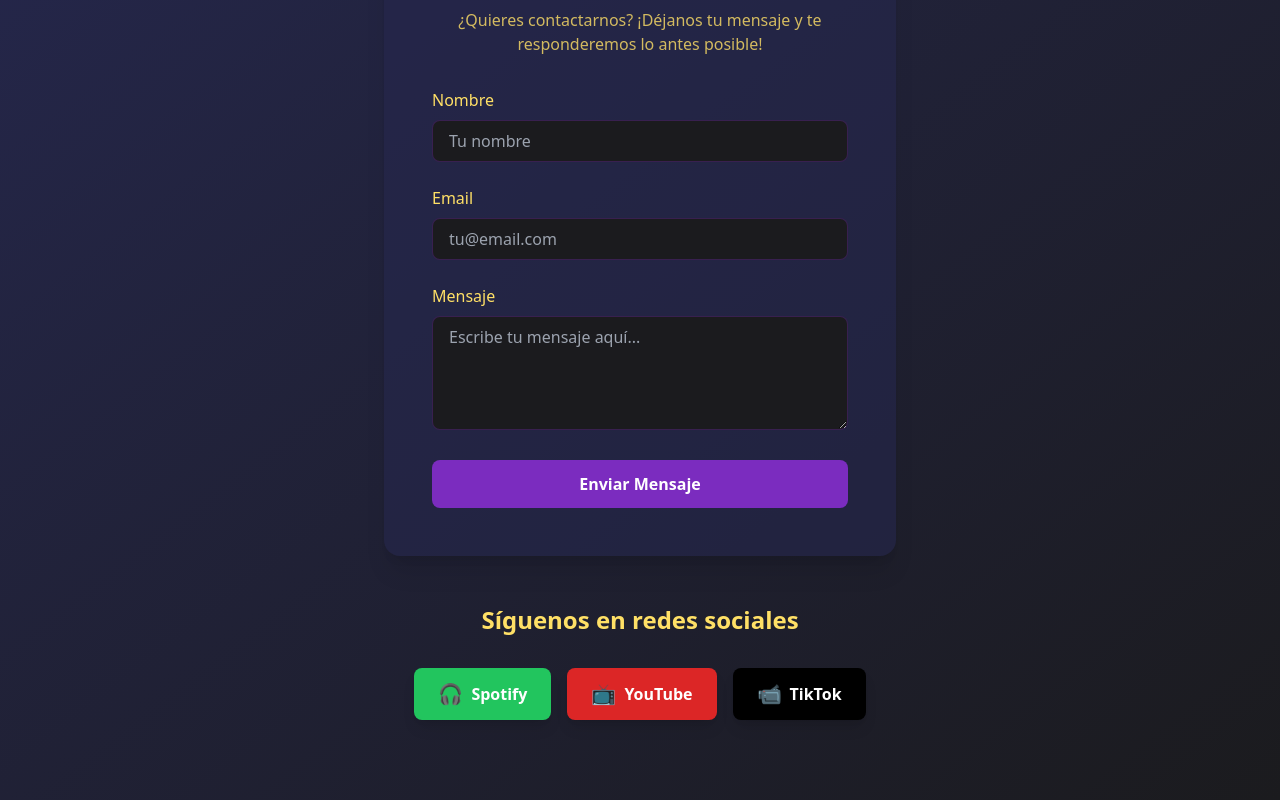
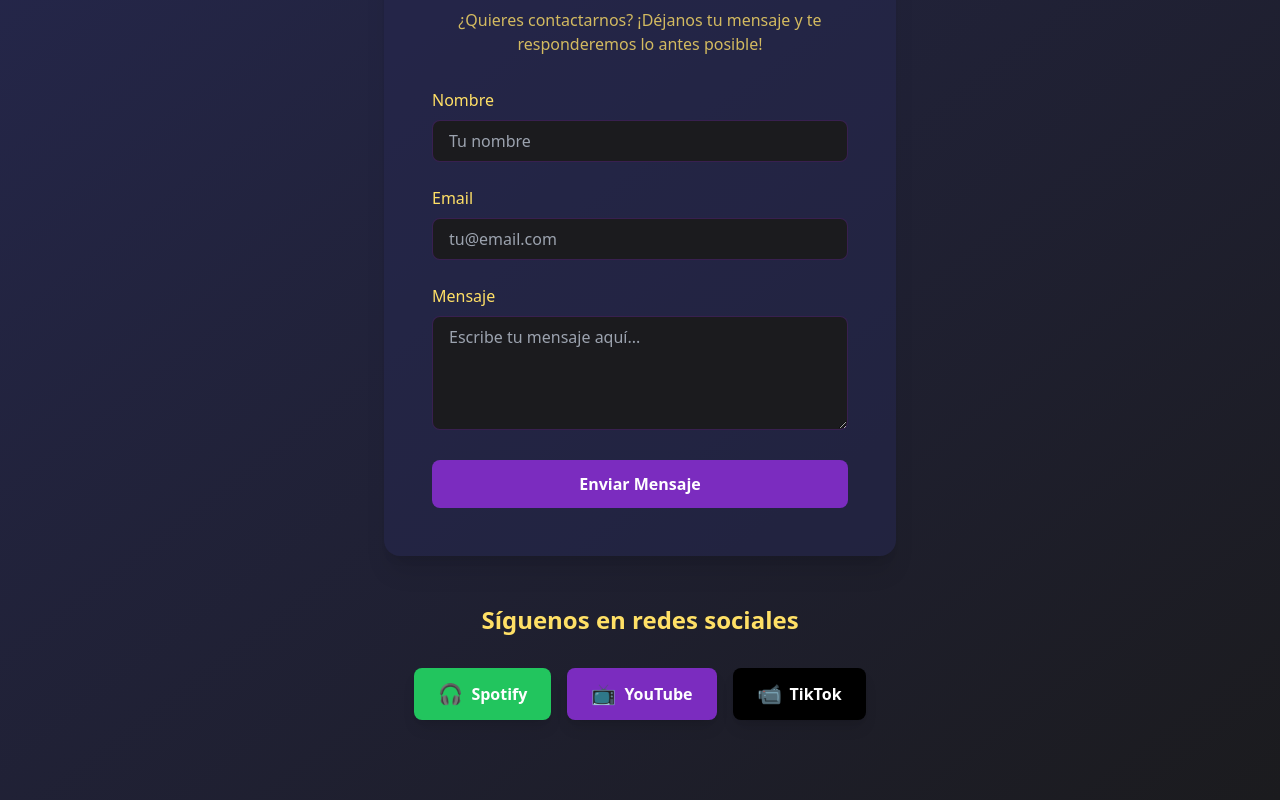
Before and after one commit to loveradrian28/Capri-chososWeb, a React (Vite) app: page /contact in a window 1280 px wide. Shown: the part 248-1048 px from the top of the page. Built offline with nearby package versions, Linux system fonts and the light colour scheme.

Commit message:
Actualizacion de enlace de youtube

```diff
--- a/src/components/SocialMedia.jsx
+++ b/src/components/SocialMedia.jsx
@@ -9,9 +9,9 @@ export default function SocialMedia() {
     },
     {
       name: 'YouTube',
-      url: 'https://open.spotify.com/show/6SByyBFnyXQ81tJXCbMwCp?si=c8449da5ccf745d3', // Temporalmente redirige a Spotify
+      url: 'https://www.youtube.com/@capri-chosos', // Enlace real del canal
       icon: '📺',
-      color: 'bg-red-600 hover:bg-red-700',
+      color: 'bg-astral hover:bg-astral/80',
       textColor: 'text-white'
     },
     {
--- a/src/pages/Home.jsx
+++ b/src/pages/Home.jsx
@@ -2,7 +2,7 @@ import { Link } from 'react-router-dom';
 
 export default function Home() {
   const spotifyUrl = "https://open.spotify.com/show/6SByyBFnyXQ81tJXCbMwCp?si=c8449da5ccf745d3";
-  const youtubeUrl = "https://open.spotify.com/show/6SByyBFnyXQ81tJXCbMwCp?si=c8449da5ccf745d3"; // Temporalmente redirige a Spotify
+  const youtubeUrl = "https://www.youtube.com/@capri-chosos"; // Ahora apunta al canal real
   const latestEpisodeUrl = "https://open.spotify.com/episode/7tGQ9OEAB691wk3rdwhMYm?si=9f72515ba8ac498f";
 
   return (
```
